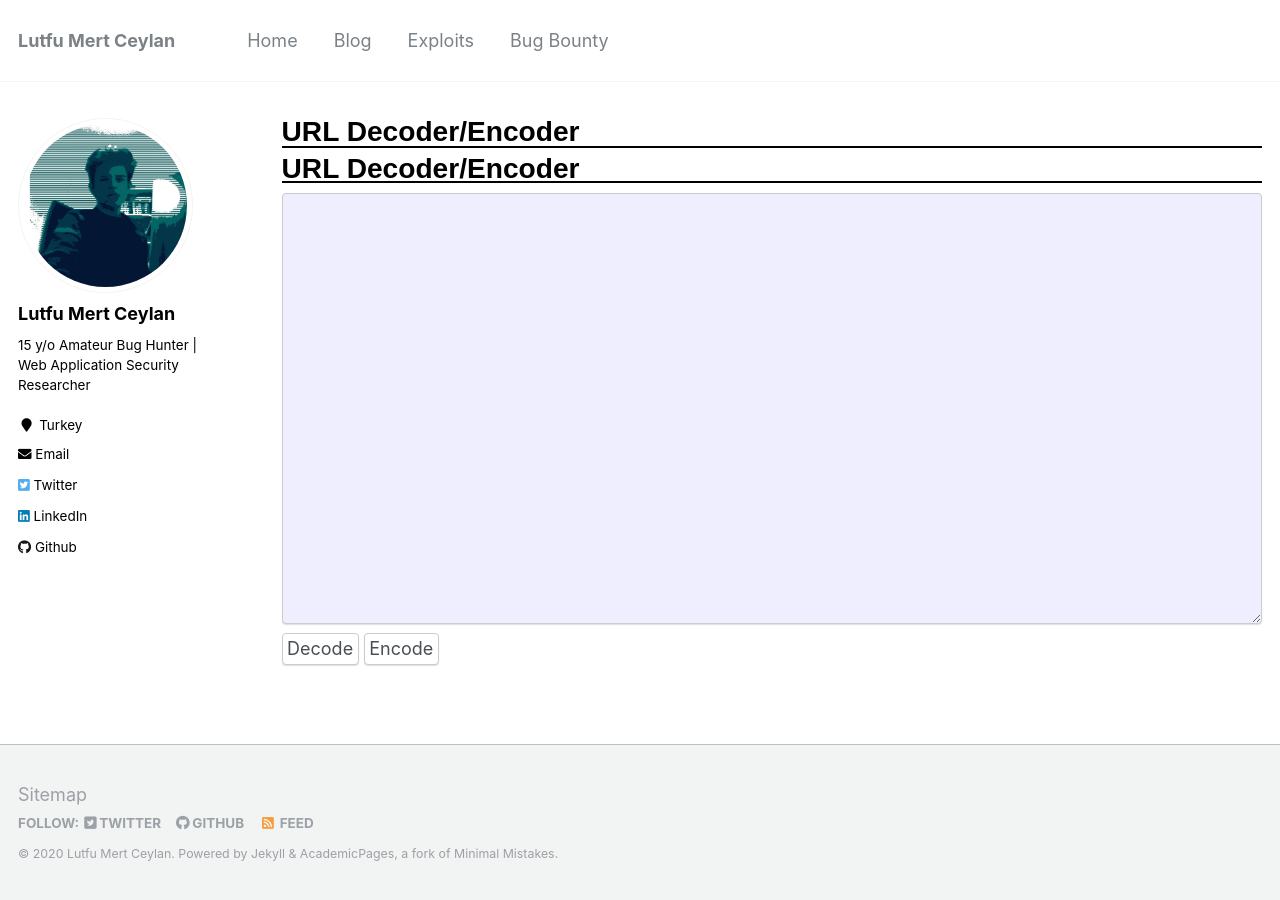
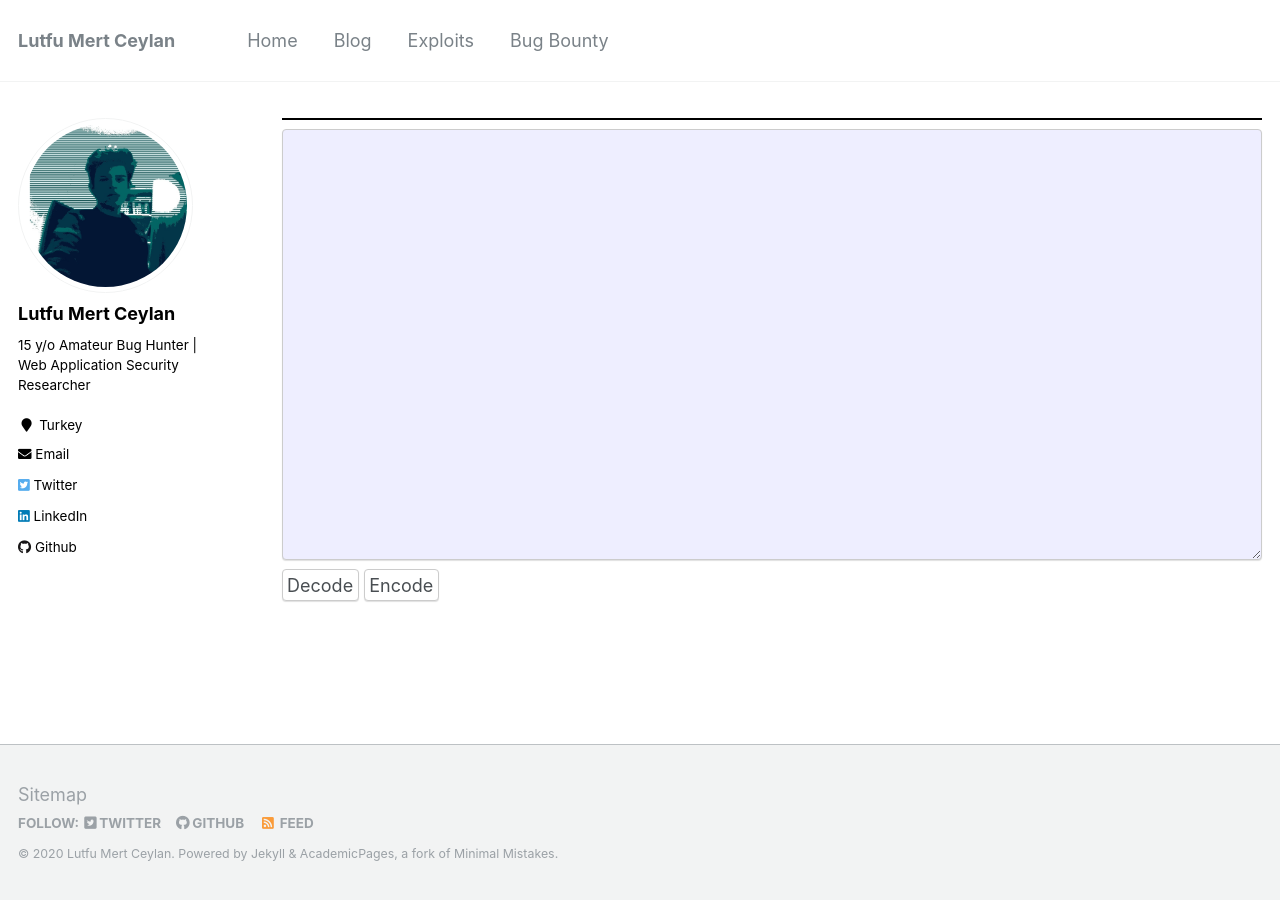
Before and after one commit to lutfumertceylan/mywebsite, a Jekyll site: the page built from tools/url-dencoder.md, in a window 1280 px wide. Built offline with Jekyll 4.4.1, drawn with Linux system fonts in a browser that asks for light colours; our own code applies the rules of GitHub Pages for plain Markdown files.

Commit message:
Update url-dencoder.md

```diff
--- a/tools/url-dencoder.md
+++ b/tools/url-dencoder.md
@@ -5,8 +5,6 @@ author_profile: true
 redirect_from:
   - /url-dencoder
 ---
-
-# URL Decoder/Encoder
 
 <head>
 <style type="text/css">
```
